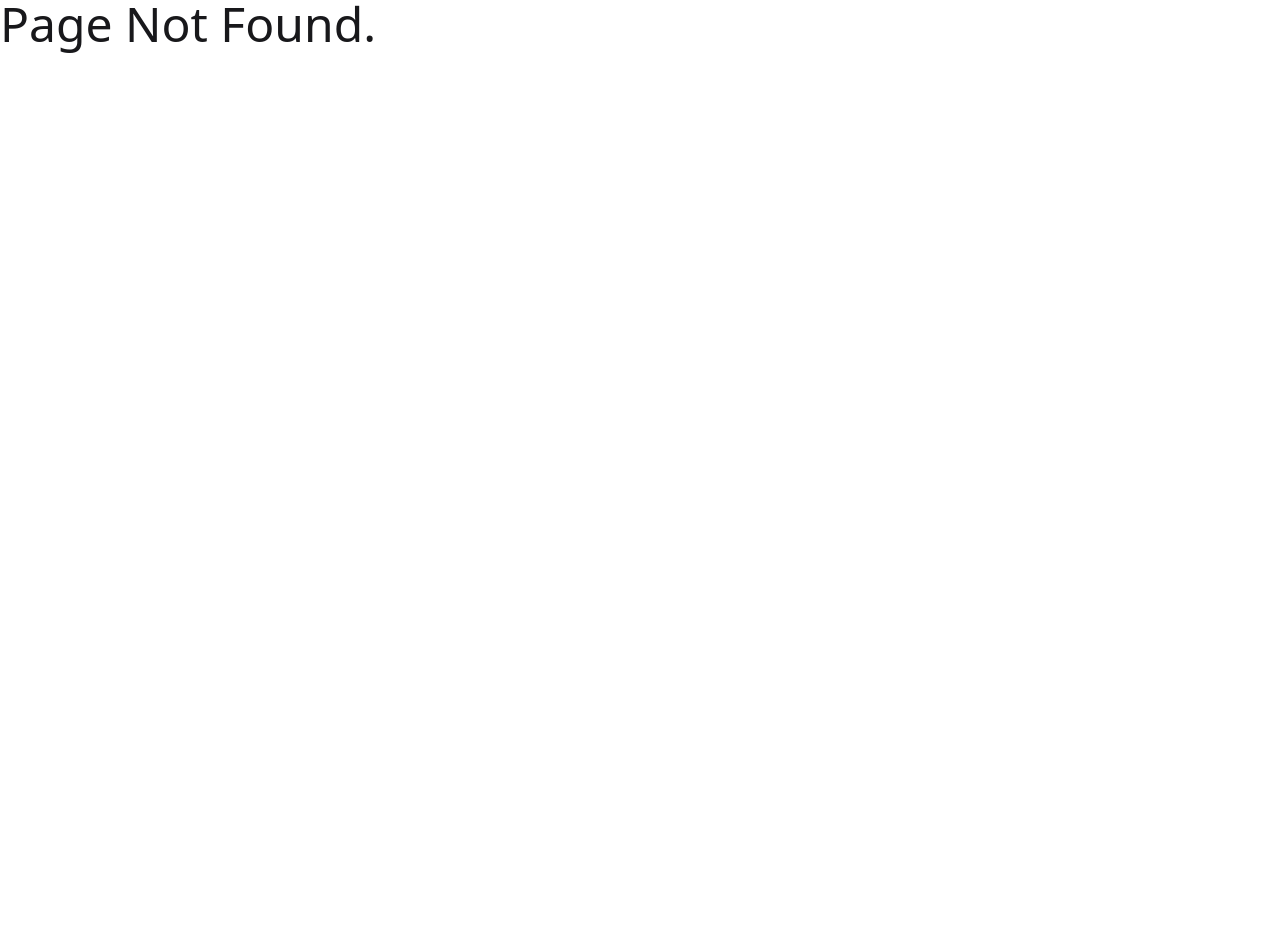
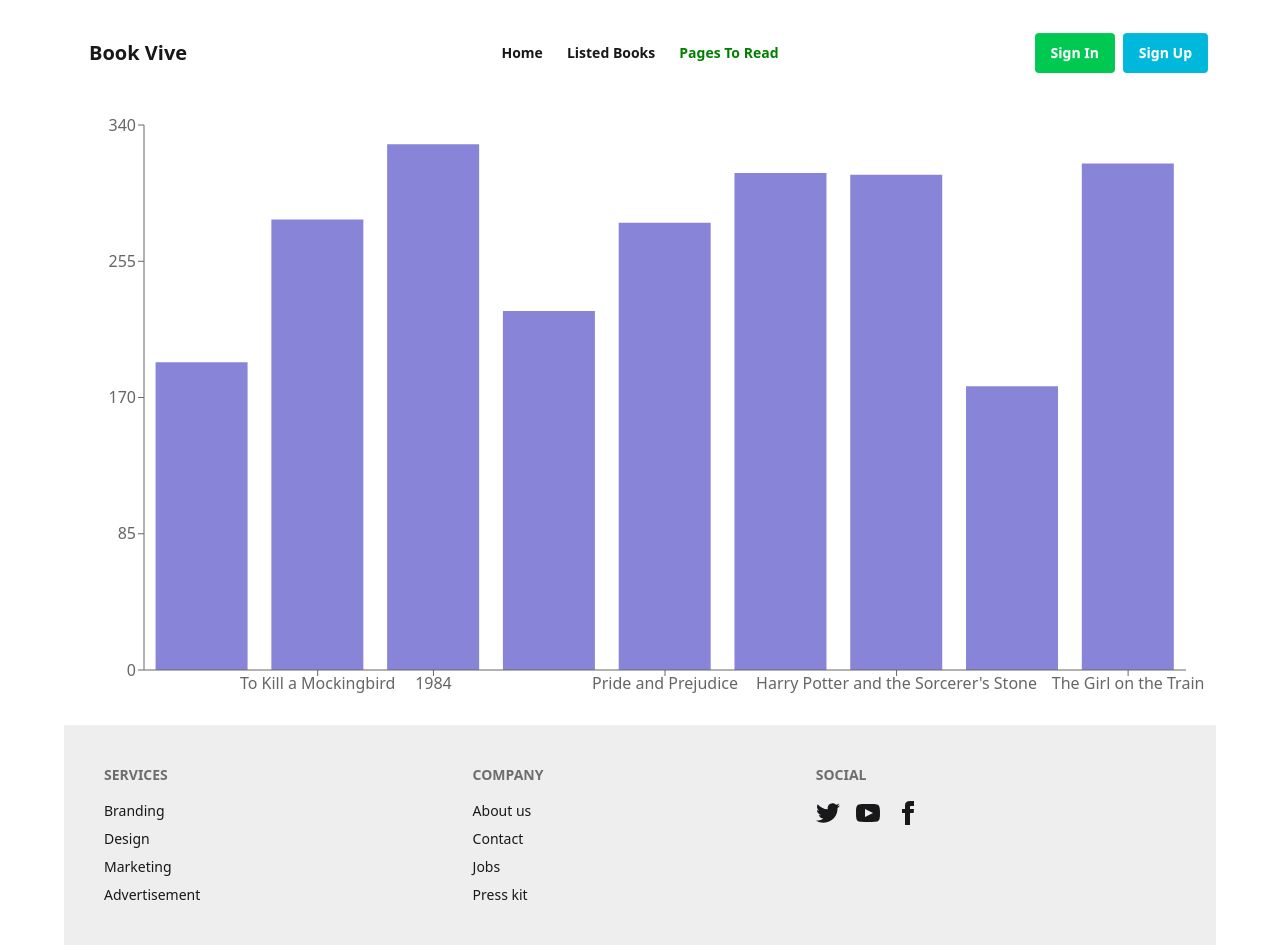
Before and after one commit to 98pritom/book_vive_react, a React (Vite) app: page /pagesToRead in a window 1280 px wide. Before the commit this address had no page. Before the commit the page ends 800 px from the top, so only its background shows below. Built offline with nearby package versions, Linux system fonts and the light colour scheme.

Commit message:
pages-to-read-added

```diff
--- a/package.json
+++ b/package.json
@@ -17,6 +17,7 @@
     "react-icons": "^5.5.0",
     "react-router-dom": "^7.4.1",
     "react-tabs": "^6.1.0",
+    "recharts": "^2.15.3",
     "tailwindcss": "^4.0.17"
   },
   "devDependencies": {
--- a/src/components/Book/Book.jsx
+++ b/src/components/Book/Book.jsx
@@ -13,17 +13,16 @@ const Book = ({ book }) => {
                         alt={bookName} />
                 </figure>
                 <div className="card-body">
-                    <div className='flex justify-center gap-1.5'>
-                        {
-                            tags.map((tag, idx) => <button key={idx} className="btn btn-xs bg-green-100 text-green-600 rounded-4xl border-0 p-3">{tag}</button>)
-                        }
-                    </div>
-
                     <h2 className="card-title">
                         {bookName}
                         <div className="badge badge-secondary">NEW</div>
                     </h2>
                     <p>By: {author}</p>
+                    <div className='flex justify-start gap-1.5'>
+                        {
+                            tags.map((tag, idx) => <button key={idx} className="btn btn-xs bg-green-100 text-green-600 rounded-4xl border-0 p-3">{tag}</button>)
+                        }
+                    </div>
                     <div className='border-t-1 border-dashed mt-2 mb-2'></div>
                     <div className="card-actions justify-between items-center">
                         <div className="text-lg">{category}</div>
--- a/src/components/ListedBooks/ListedBooks.jsx
+++ b/src/components/ListedBooks/ListedBooks.jsx
@@ -3,6 +3,8 @@ import { useLoaderData } from 'react-router-dom';
 import { Tab, Tabs, TabList, TabPanel } from 'react-tabs';
 import 'react-tabs/style/react-tabs.css';
 import { getStoredBooks, getStoredWish } from '../../utilities/addToDb';
+import Book from '../Book/Book';
+import ReadAndWish from '../ReadAndWish/ReadAndWish';
 
 const ListedBooks = () => {
 
@@ -33,9 +35,19 @@ const ListedBooks = () => {
 
                 <TabPanel>
                     <h2 className='tex-lg font-semibold'>Total read books: {readList.length}</h2>
+                    <div>
+                        {
+                            readList.map(book => <ReadAndWish key={book.bookId} book={book}></ReadAndWish>)
+                        }
+                    </div>
                 </TabPanel>
                 <TabPanel>
                     <h2 className='tex-lg font-semibold'>Added to wishlist: {wishList.length}</h2>
+                    <div className='flex flex-col space-y-2'>
+                        {
+                            wishList.map(book => <ReadAndWish key={book.bookId} book={book}></ReadAndWish>)
+                        }
+                    </div>
                 </TabPanel>
             </Tabs>
 
--- /dev/null
+++ b/src/components/NavBar/NavBar.css
@@ -0,0 +1,4 @@
+.active {
+    color: green;
+    font-weight: bold;
+}
--- a/src/components/NavBar/NavBar.jsx
+++ b/src/components/NavBar/NavBar.jsx
@@ -1,11 +1,12 @@
 import React from 'react';
 import { NavLink } from 'react-router-dom';
+import './NavBar.css';
 
 const NavBar = () => {
     const links = <>
-        <li><NavLink to={'/'}>Home</NavLink></li>
-        <li><NavLink to='/listedBooks'>Listed Books</NavLink></li>
-        <li><NavLink>Pages To Read</NavLink></li>
+        <li className='font-semibold'><NavLink to={'/'}>Home</NavLink></li>
+        <li className='font-semibold'><NavLink to='/listedBooks'>Listed Books</NavLink></li>
+        <li className='font-semibold'><NavLink to='/pagesToRead'>Pages To Read</NavLink></li>
     </>;
     return (
         <div>
--- /dev/null
+++ b/src/components/PagesToRead/PagesToRead.jsx
@@ -0,0 +1,29 @@
+import React, { PureComponent } from 'react';
+import { useLoaderData } from 'react-router-dom';
+import { BarChart, Bar, XAxis, YAxis, Tooltip, ResponsiveContainer } from 'recharts';
+
+const PagesToRead = () => {
+    const allBooks = useLoaderData();
+    return (
+        <div className='my-5 w-full h-[600px]'>
+            <ResponsiveContainer width="100%" height="100%">
+                <BarChart
+                    data={allBooks}
+                    margin={{
+                        top: 20,
+                        right: 30,
+                        left: 20,
+                        bottom: 5,
+                    }}
+                >
+                    <Bar dataKey="totalPages" fill="#8884d8" />
+                    <XAxis dataKey="bookName" />
+                    <YAxis />
+                    <Tooltip />
+                </BarChart>
+            </ResponsiveContainer>
+        </div>
+    );
+};
+
+export default PagesToRead;
--- /dev/null
+++ b/src/components/ReadAndWish/ReadAndWish.jsx
@@ -0,0 +1,36 @@
+import { LuUsers } from "react-icons/lu";
+import { BiSpreadsheet } from "react-icons/bi";
+import { Link } from "react-router-dom";
+
+const ReadAndWish = ({ book }) => {
+    const { bookId, bookName, author, image, tags, category, rating, yearOfPublishing, publisher, totalPages } = book;
+    return (
+        <div className="card card-side bg-base-100 p-6 rounded-2xl border border-gray-200 md:h-[280px] lg:h-[277px] my-5">
+            <figure className='bg-gray-100 rounded-2xl p-6'>
+                <img
+                    src={image} className='h-[172px] w-[130px] object-fill' />
+            </figure>
+            <div className="card-body">
+                <h2 className="card-title">{bookName}</h2>
+                <span>By: {author}</span>
+                <div>
+                    <p>Tag:{tags.map((tag, idx) => <span key={idx} className='py-2 px-4 border-0 rounded-2xl bg-green-100 mx-2'>{tag}</span>)} <span>Year of publishing: {yearOfPublishing}</span></p>
+                </div>
+                <div className='flex space-x-7'>
+                    <span className="flex items-center"><LuUsers className="mr-2" />
+                        Publisher: {publisher}</span>
+                    <span className="flex items-center"><BiSpreadsheet className="mr-2" />
+                        Page: {totalPages}</span>
+                </div>
+                <div className="border border-gray-100"></div>
+                <div className="card-actions">
+                    <button className="btn border-0 rounded-4xl bg-blue-50 text-blue-400">Category: {category}</button>
+                    <button className="btn border-0 rounded-4xl bg-orange-50 text-orange-400">Rating: {rating}</button>
+                    <Link to={`/books/${bookId}`}><button className="btn border-0 rounded-4xl bg-green-500 text-white">View Details</button></Link>
+                </div>
+            </div>
+        </div>
+    );
+};
+
+export default ReadAndWish;
--- a/src/main.jsx
+++ b/src/main.jsx
@@ -11,6 +11,7 @@ import Home from './components/Home/Home';
 import DashBoard from './components/DashBoard/DashBoard';
 import BookDetails from './components/BookDetails/BookDetails';
 import ListedBooks from './components/ListedBooks/ListedBooks';
+import PagesToRead from './components/PagesToRead/PagesToRead';
 
 const router = createBrowserRouter([
   {
@@ -33,6 +34,11 @@ const router = createBrowserRouter([
         loader: () => fetch('/booksData.json')
       },
       {
+        path: '/pagesToRead',
+        element: <PagesToRead></PagesToRead>,
+        loader: () => fetch('/booksData.json')
+      },
+      {
         path: '/dashboard',
         element: <DashBoard></DashBoard>
       }
```
Also changed, not shown: public/booksData.json (+36 -9 lines), 1 other file (tests, documents, lock files or other folders).
